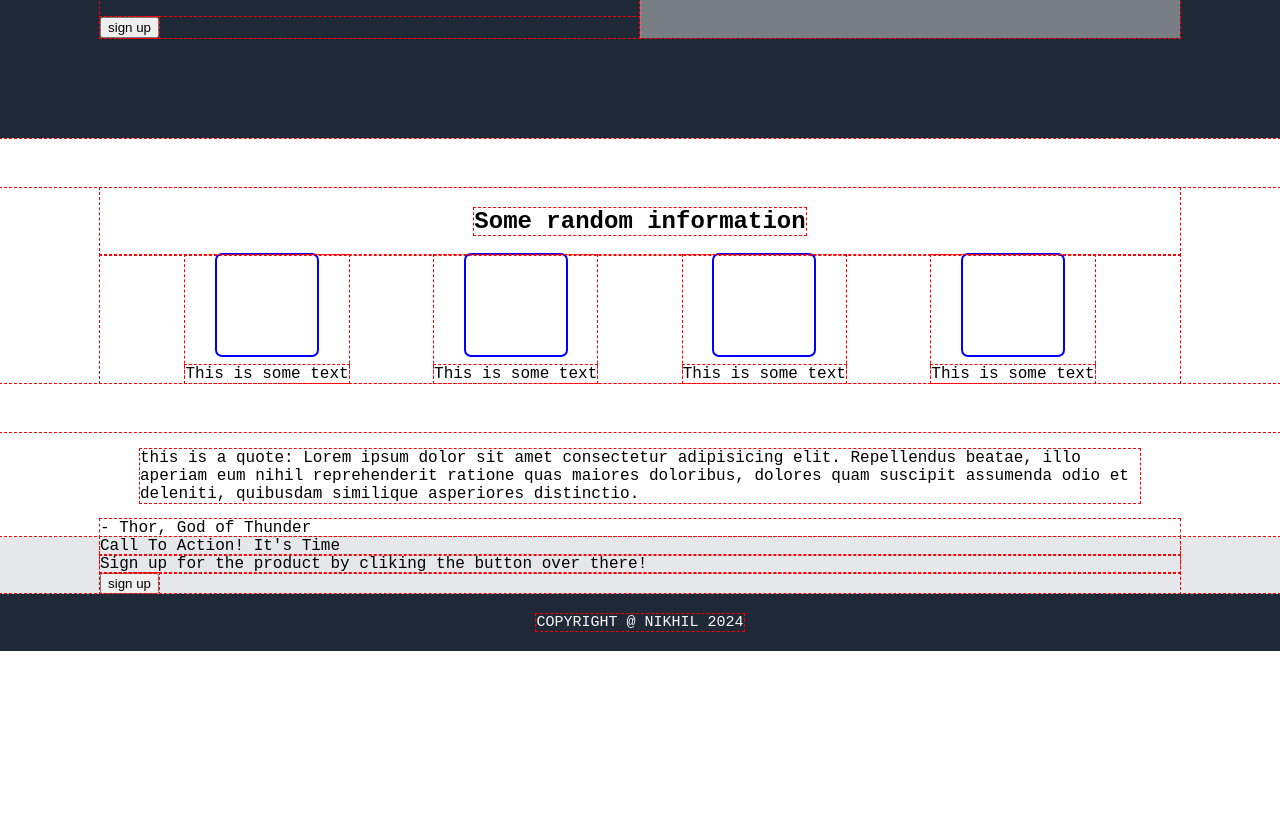
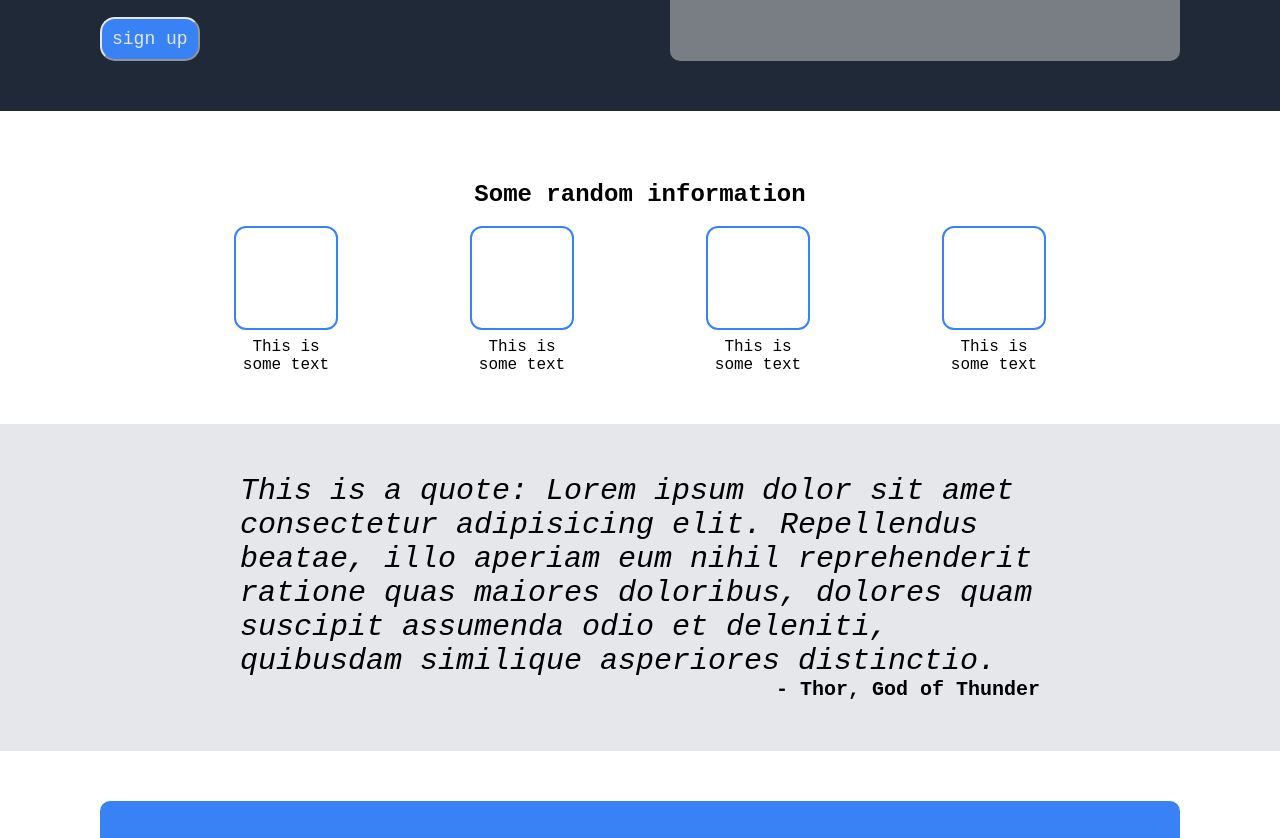
Before and after one commit to hilnik/landing-page-flexbox, a plain HTML site: page index.html in a window 1280 px wide. Shown: the part 358-1196 px from the top of the page. Before the commit the page ends 1009 px from the top, so only its background shows below. Drawn offline with Linux system fonts and the light colour scheme.

Commit message:
finished the website
added some touchups and the final section and finished it all off

```diff
--- a/index.html
+++ b/index.html
@@ -49,8 +49,10 @@
         </div>
     </div>
     <div class="section-3">
-        <blockquote>this is a quote: Lorem ipsum dolor sit amet consectetur adipisicing elit. Repellendus beatae, illo aperiam eum nihil reprehenderit ratione quas maiores doloribus, dolores quam suscipit assumenda odio et deleniti, quibusdam similique asperiores distinctio.</blockquote>
+        <div class="s3-container">
+        <div class="s3-quote">This is a quote: Lorem ipsum dolor sit amet consectetur adipisicing elit. Repellendus beatae, illo aperiam eum nihil reprehenderit ratione quas maiores doloribus, dolores quam suscipit assumenda odio et deleniti, quibusdam similique asperiores distinctio.</div>
         <div class="s3-author">- Thor, God of Thunder</div>
+        </div>
     </div>
     <div class="section-4">
         <div class="s4-box">
--- a/style/style.css
+++ b/style/style.css
@@ -1,6 +1,6 @@
 /* this is where css goes for the entire webpage / multiple parts */
 *{
-    outline: 1px dashed red;
+    /* outline: 1px dashed red; */
 }
 
 body{
@@ -16,7 +16,18 @@ body{
 }
 
 body > div{
-    padding: 0 100px;
+    padding: 50px 100px;
+}
+
+button{
+    border-color:  #e5e7eb;
+    border-radius: 15px;
+    font-size: 18px;
+    font-family: 'Courier New', Courier, monospace;
+    padding: 10px;
+    background-color: #3882F6;
+    color: #e5e7eb;
+
 }
 
 /* This is for the heading bar */
@@ -24,6 +35,8 @@ body > div{
 .header, .header-links{
     display: flex;
     flex-direction: row;
+    padding-top: 25px;
+    padding-bottom: 25px;
 }
 .header-logo{
     font-size: 24px;
@@ -47,9 +60,7 @@ body > div{
 .section-1{
     display: flex;
     justify-content: space-between;
-    padding-top: 100px;
-    padding-bottom: 100px;
-
+    gap: 30px;
 }
 .s1-left{
     display: flex;
@@ -74,7 +85,11 @@ body > div{
 }
 
 .s1-right{
-    background-color: rgba(211, 211, 211, 0.5);;
+    display: flex;
+    background-color: rgba(211, 211, 211, 0.5);
+    border-radius: 10px;
+    align-items: center;
+    justify-content: center;
 
 }
 
@@ -82,7 +97,6 @@ body > div{
 .section-2{
     display: flex;
     flex-direction: column;
-    margin: 50px 0px;
 }
 .s2-title{
     display: flex;
@@ -99,27 +113,86 @@ body > div{
     display: flex;
     flex-shrink: 0;
     flex-direction: column;
-    /* justify-content: center; */
+    justify-content: center;
     align-items: center;
     gap: 10px;
+    max-width: 100px;
 }
 
 .box{
     height: 100px;
     width: 100px;
-    outline: 2px solid blue;
-    border-radius: 5px;
+    outline: 2px solid #3882F6;
+    border-radius: 10px;
+}
+.text{
+    text-align: center;
 }
 
 /* This is for the section 3 */
+.section-3{
+    display: flex;
+    flex-direction: column;
+    align-items: center;
+    justify-content: center;
+    gap: 10px;
+    background-color: #e5e7eb;
+}
 
+.s3-container{
+    display: flex;
+    flex-direction: column;
+}
 
+.s3-quote{
+    max-width: 800px;
+    font-size: 30px;
+    font-style: italic;
+}
+
+.s3-author{
+    max-width: fit-content;
+    margin-left: auto;
+    font-weight: 900;
+    font-size: 20px;
+
+}
 
 /* This is for the section 4 */
 .section-4{
-    background-color: #e5e7eb;
+  display: flex;
+  align-items: center;
+  justify-content: center;
+  padding: 50px 100px;
+}
 
+.s4-box{
+    display: flex;
+    padding: 40px 20px;
+    gap: 10px;
+    width: 100%;
+    justify-content: space-around;
+    background-color: #3882F6;
+    border-radius: 10px;
 }
+
+.s4-inside-top-left{
+    color: white;
+    font-size: 24px;
+    font-weight: 900;
+}
+.s4-inside-bottom-left{
+    color: white;
+    font-size: 18px;
+    font-weight: 100;
+    font-style: italic;
+}
+
+.s4-inside-right{
+    display: flex;
+    align-items: center;
+}
+/* This is for the footer */
 
 .footer{
     display: flex;
```
